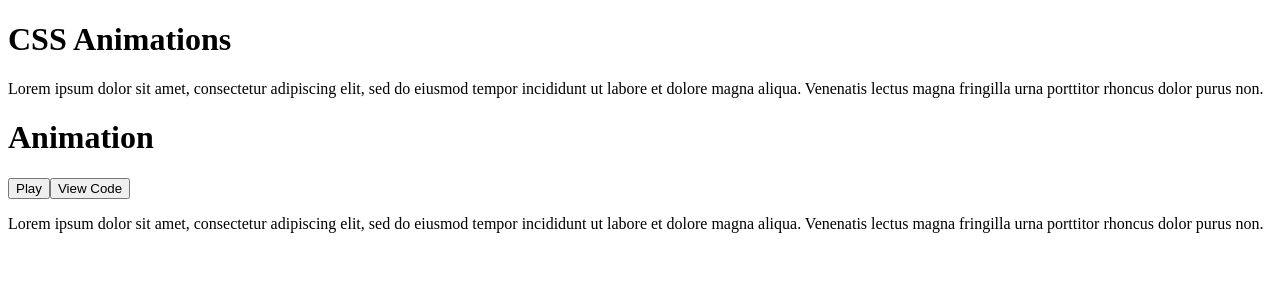
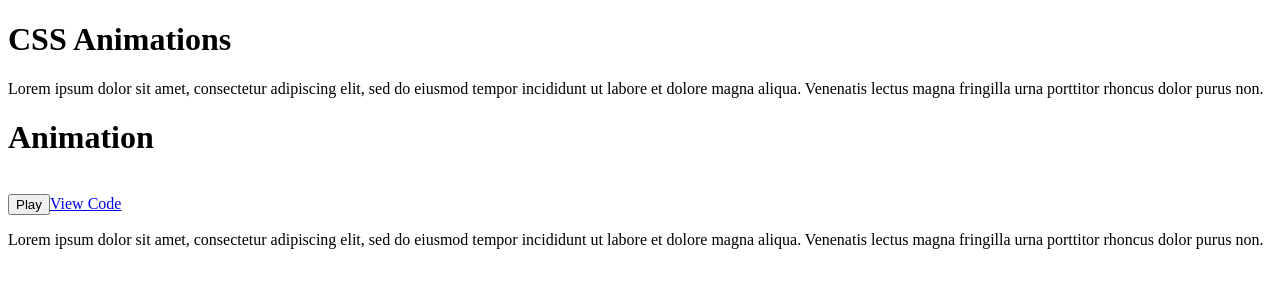
Before and after one commit to morales-k/Animation-Page, a React (Vite) app: page / in a window 1280 px wide. Shown: the top 300 px of the page. Built offline with nearby package versions, Linux system fonts and the light colour scheme; the HTML template or start-up script is replaced by a standard one.

Commit message:
Add button logo
Changed view code button to anchor and added logo.

```diff
--- a/src/Components/Animation.jsx
+++ b/src/Components/Animation.jsx
@@ -1,13 +1,17 @@
 import React from 'react';
+import ghLogo from "../assets/images/github.svg";
 
 const Animation = () => {
   return (
     <div className="animation-container">
       <h1>Animation</h1>
       <div className="animation"></div>
-      <div className="button-container">
-        <button>Play</button>
-        <button>View Code</button>
+      <div className="btn-container">
+        <button className="btn" type="button">Play</button>
+        <a className="btn" href="#">
+          View Code
+          <img src={ghLogo} alt="View animation code on GitHub." />
+        </a>
       </div>
       <p>
         Lorem ipsum dolor sit amet, consectetur adipiscing elit,
```
Also changed, not shown: src/assets/images/github.svg (added).
